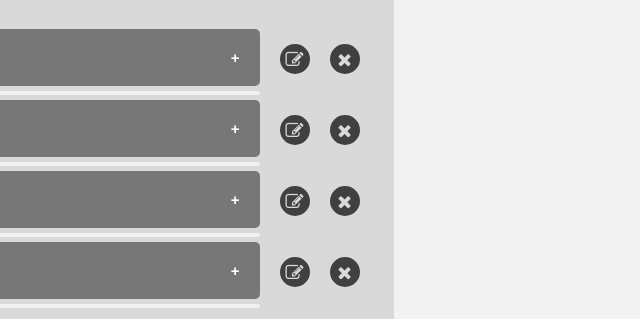
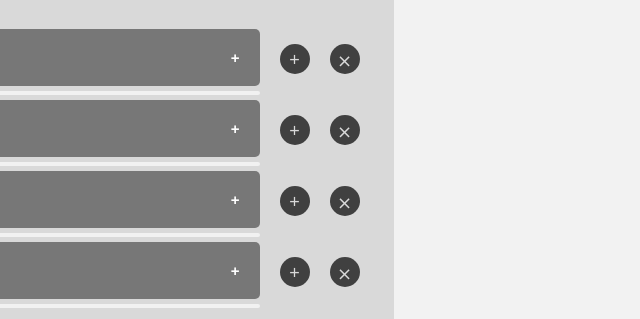
Before and after one commit to imthiyasv91351/Web_page-Order_details, a plain HTML site: page index.html in a window 1280 px wide. Shown: the part 306-625 px from the top of the page, 618-1258 px from the left. Drawn offline with Linux system fonts and the light colour scheme.

Commit message:
button icon changed

```diff
--- a/index.html
+++ b/index.html
@@ -36,8 +36,8 @@
                   </div>
               </div>
               <div class="button-out">
-                  <button type="button" class="btn btn-dark btn-circle btn-sm"><i class="fa fa-edit"></i></button>
-                  <button type="button" class="btn btn-dark btn-circle btn-sm"><i class="fa fa-remove"></i></button>
+                  <button type="button" class="btn btn-dark btn-circle btn-sm">+</button>
+                  <button type="button" class="btn btn-dark btn-circle btn-sm">⨯</button>
               </div>
             </div>
 
@@ -51,8 +51,8 @@
                   </div>
               </div>
               <div class="button-out">
-                  <button type="button" class="btn btn-dark btn-circle btn-sm"><i class="fa fa-edit"></i></button>
-                  <button type="button" class="btn btn-dark btn-circle btn-sm"><i class="fa fa-remove"></i></button>
+                  <button type="button" class="btn btn-dark btn-circle btn-sm">+</button>
+                  <button type="button" class="btn btn-dark btn-circle btn-sm">⨯</button>
               </div>
             </div>
 
@@ -66,8 +66,8 @@
                   </div>
               </div>
               <div class="button-out">
-                  <button type="button" class="btn btn-dark btn-circle btn-sm"><i class="fa fa-edit"></i></button>
-                  <button type="button" class="btn btn-dark btn-circle btn-sm"><i class="fa fa-remove"></i></button>
+                  <button type="button" class="btn btn-dark btn-circle btn-sm">+</button>
+                  <button type="button" class="btn btn-dark btn-circle btn-sm">⨯</button>
               </div>
             </div>
 
@@ -81,8 +81,8 @@
                   </div>
               </div>
               <div class="button-out">
-                  <button type="button" class="btn btn-dark btn-circle btn-sm"><i class="fa fa-edit"></i></button>
-                  <button type="button" class="btn btn-dark btn-circle btn-sm"><i class="fa fa-remove"></i></button>
+                  <button type="button" class="btn btn-dark btn-circle btn-sm">+</button>
+                  <button type="button" class="btn btn-dark btn-circle btn-sm">⨯</button>
               </div>
             </div>
           </div>
```
